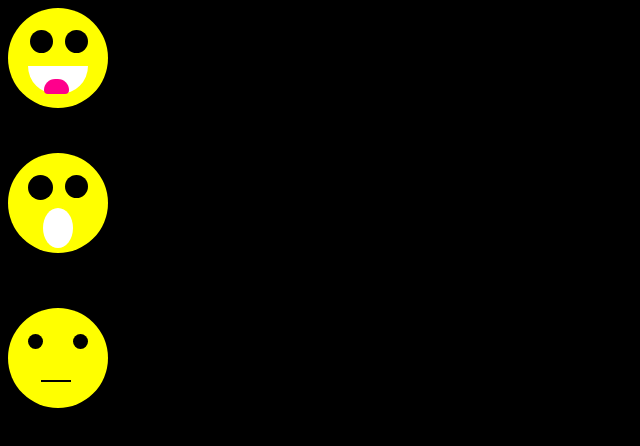
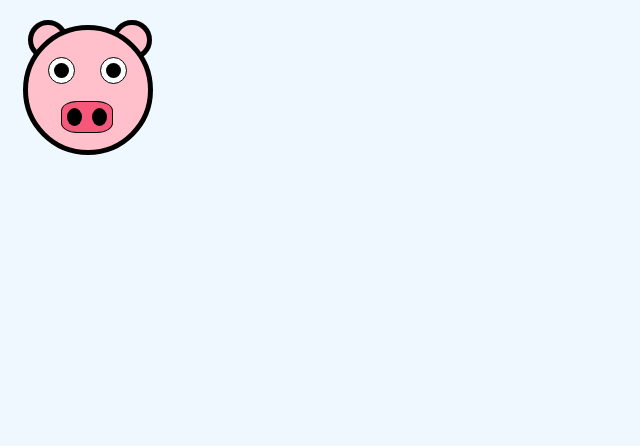
Before and after one commit to DhavasheelanG04/Piggy_emoji, a plain HTML site: page index.html in a window 1280 px wide. Shown: the whole page, without its empty margins (0-640 px from the left). Drawn offline with Linux system fonts and the light colour scheme.

Commit message:
Add files via upload

```diff
--- a/index.html
+++ b/index.html
@@ -3,30 +3,28 @@
 <head>
     <meta charset="UTF-8">
     <meta name="viewport" content="width=device-width, initial-scale=1.0">
-    <title>Document</title>
-    <link rel="stylesheet" href="style.css"
+    <title>Piggy Emoji</title>
+    <link rel="stylesheet"href="style.css">
 </head>
 <body>
-    <div class="wrapper">
-        <div class="emoji-face">
-            <div class="eye1"></div>
-            <div class="eye2"></div>
-            <div class="mouth">
-                <div class="toungue"></div>
-            </div>
+
+    <div class="ears">
+        <div class="left_ear"></div>
+        <div class="right_ear"></div>
+    </div>
+    <div class="face">
+        <div class="left_eye">
+            <div class="pupile1"></div>
         </div>
-        <div class="emoji-face1">
-            <div class="eye11"></div>
-            <div class="eye21"></div>
-            <div class="mouth1">
-                <div class="toungue1"></div>
-            </div>
+        <div class="right_eye">
+            <div class="pupile2"></div>
         </div>
-        <div class="emoji-face2">
-            <div class="eye12"></div>
-            <div class="eye22"></div>
-            <div class="mouth2"></div>
+        <div class="nose">
+            <div class="hole1"></div>
+            <div class="hole2"></div>
         </div>
     </div>
+
+
 </body>
 </html>
--- a/style.css
+++ b/style.css
@@ -1,119 +1,99 @@
 body{
-    background-color: rgb(0, 0, 0);
+    background-color: aliceblue;
 }
-.emoji-face{
-    width: 100px;
-    height: 100px;
-    background-color: #ffff00;
+.left_ear{
+    position: absolute;
+    width: 30px;
+    height: 30px;
+    background-color: pink;
     border-radius: 50%;
-    position: relative;
+    border: 5px solid black;
+    top: 20px;
+    left: 28px;
 }
-.eye1{
+.right_ear{
     position: absolute;
-    height: 23px;
-    width: 23px;
-    background-color: rgb(0, 0, 0);
-    border-radius: 50% ;
-    top: 22px;
-    right: 20px;
+    width: 30px;
+    height: 30px;
+    background-color: pink;
+    border-radius: 50%;
+    border: 5px solid black;
+    top: 20px;
+    left: 112px;
 }
-.eye2{
+.face{
     position: absolute;
-    height: 23px;
-    width: 23px;
-    background-color: rgb(0, 0, 0);
-    border-radius: 50% ;
-    top: 22px;
-    right: 55px;
+    width: 120px;
+    height: 120px;
+    background-color: pink;
+    border-radius: 50%;
+    border: 5px solid black;
+    top: 25px;
+    left: 23px;
+.left_eye{
+    position: absolute;
+    width: 25px;
+    height: 25px;
+    background-color: white;
+    border-radius: 50%;
+    border: 1px solid black;
+    top: 27px;
+    left: 20px;
+}
+.right_eye{
+    position: absolute;
+    width: 25px;
+    height: 25px;
+    background-color: white;
+    border-radius: 50%;
+    border: 1px solid black;
+    top: 27px;
+    left: 72px;
+}
+.pupile1{
+    position: absolute;
+    width: 15px;
+    height: 15px;
+    background-color: black;
+    border-radius: 50%;
+    top: 5px;
+    left: 5px;
+}
+.pupile2{
+    position: absolute;
+    width: 15px;
+    height: 15px;
+    background-color: black;
+    border-radius: 50%;
+    top: 5px;
+    left: 5px;
+}
+.nose{
+    position: absolute;
+    width: 50px;
+    height: 30px;
+    background-color:rgb(245, 88, 122);
+    border-radius: 31%;
+    border: 1px solid black;
+    top: 71px;
+    left: 33px;
 
 }
-.mouth{
+.hole1{
     position: absolute;
-    height: 28px;
-    width: 60px;
-    background-color: white;
-    border-radius: 0 0 200px 200px;
-    top: 58px;
-    right: 20px;
+    width: 15px;
+    height: 18px;
+    background-color: black;
+    border-radius: 50%;
+    top: 6px;
+    left: 5px;
 }
-.toungue{
+.hole2{
     position: absolute;
-    height: 15px;
-    width: 25px;
-    background-color:rgb(255, 0, 140);
-    border-radius: 200px 200px 70px 70px;
-    top: 13px;
-    right: 19px;
+    width: 15px;
+    height: 18px;
+    background-color: black;
+    border-radius: 50%;
+    top: 6px;
+    left: 30px;
 }
-
-.emoji-face1{
-    width: 100px;
-    height: 100px;
-    background-color: #ffff00;
-    border-radius: 50%;
-    position: relative;
-    top: 45px;
-}
-.eye11{
-    position: absolute;
-    height: 23px;
-    width: 23px;
-    background-color: rgb(0, 0, 0);
-    border-radius: 50%;
-    top: 22px;
-    right: 20px;
-}
-.eye21{
-    position: absolute;
-    height: 25px;
-    width: 25px;
-    background-color: rgb(0, 0, 0);
-    border-radius: 50%;
-    top: 22px;
-    right: 55px;
-
-}
-.mouth1{
-    position: absolute;
-    height: 40px;
-    width: 30px;
-    background-color: white;
-    border-radius: 50%;
-    top: 55px;
-    right: 35px;
-}
-.emoji-face2{
-    width: 100px;
-    height: 100px;
-    background-color: #ffff00;
-    border-radius: 50%;
-    position: relative;
-    top: 100px;
-}
-.eye12{
-    position: absolute;
-    height: 15px;
-    width: 15px;
-    background-color: rgb(0, 0, 0);
-    border-radius: 50%;
-    top: 26px;
-    right: 20px;
-}
-.eye22{
-    position: absolute;
-    height: 15px;
-    width: 15px;
-    background-color: rgb(0, 0, 0);
-    border-radius: 50%;
-    top: 26px;
-    right: 65px;
-
-}
-.mouth2{
-    position: absolute;
-    height: 2px;
-    width: 30px;
-    background-color: black;
-    top: 72px;
-    right: 37px;
-}
```
